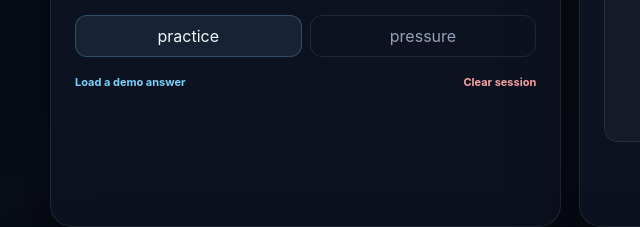
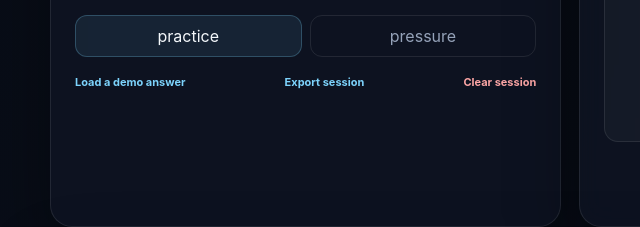
Before and after one commit to knockknock10/friend-interview-coach-hf26, a website: page web/index.html in a window 1280 px wide. Shown: the part 905-1132 px from the top of the page, 0-640 px from the left. Drawn offline with Linux system fonts and the light colour scheme; no server answers.

Commit message:
feat: add local session export

```diff
--- a/web/index.html
+++ b/web/index.html
@@ -47,7 +47,7 @@
           <label>Target role<input id="job" value="Backend / Software Engineering internship" /></label>
           <label>What are you trying to improve?<textarea id="context" rows="4">I want to explain projects clearly, defend design choices, and handle follow-up questions without rambling.</textarea></label>
           <div class="mode-row"><button class="mode active" data-mode="practice">practice</button><button class="mode" data-mode="pressure">pressure</button></div>
-          <div class="setup-actions"><button class="link-button" id="loadDemo">Load a demo answer</button><button class="link-button danger" id="clearHistory">Clear session</button></div>
+          <div class="setup-actions"><button class="link-button" id="loadDemo">Load a demo answer</button><button class="link-button" id="exportSession">Export session</button><button class="link-button danger" id="clearHistory">Clear session</button></div>
         </section>
 
         <section class="panel question-card">
```
